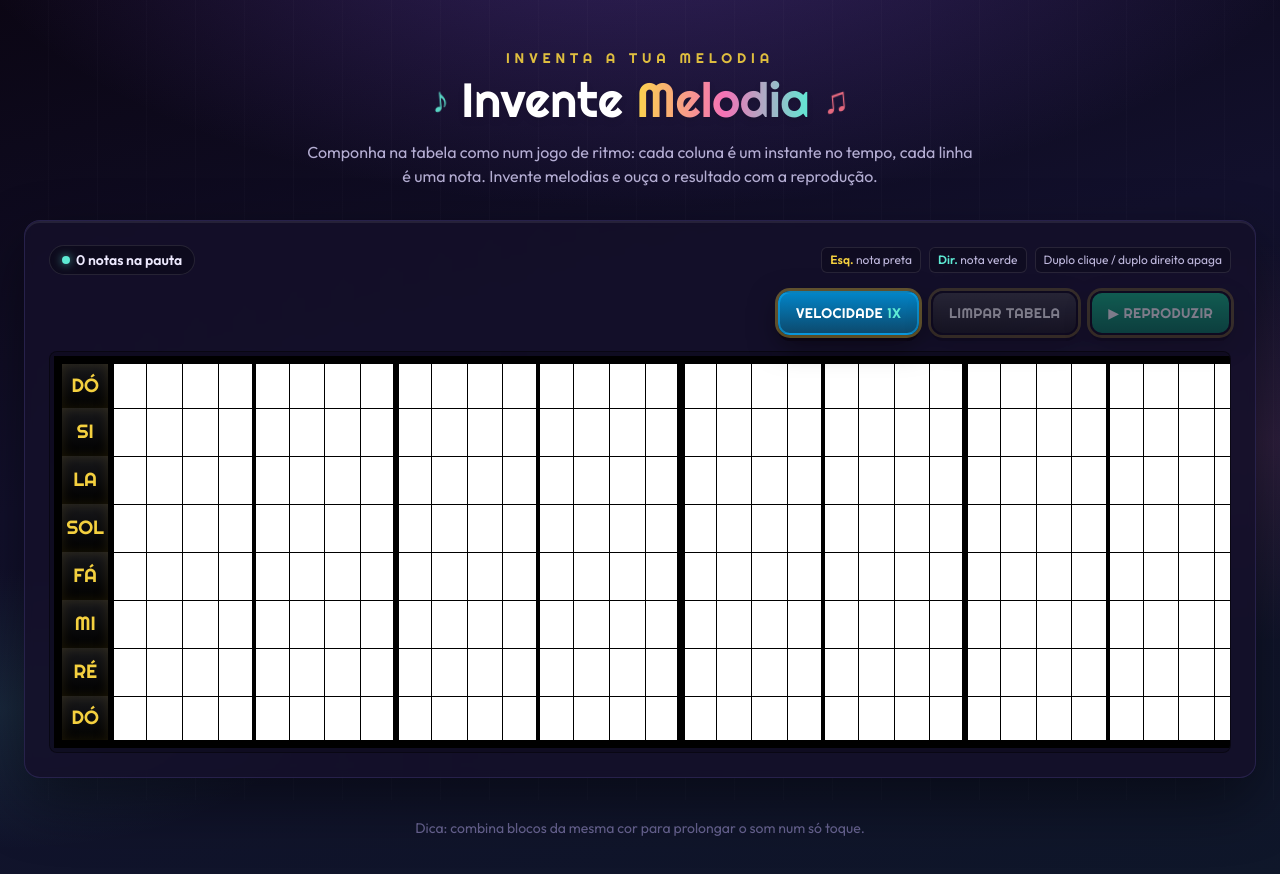
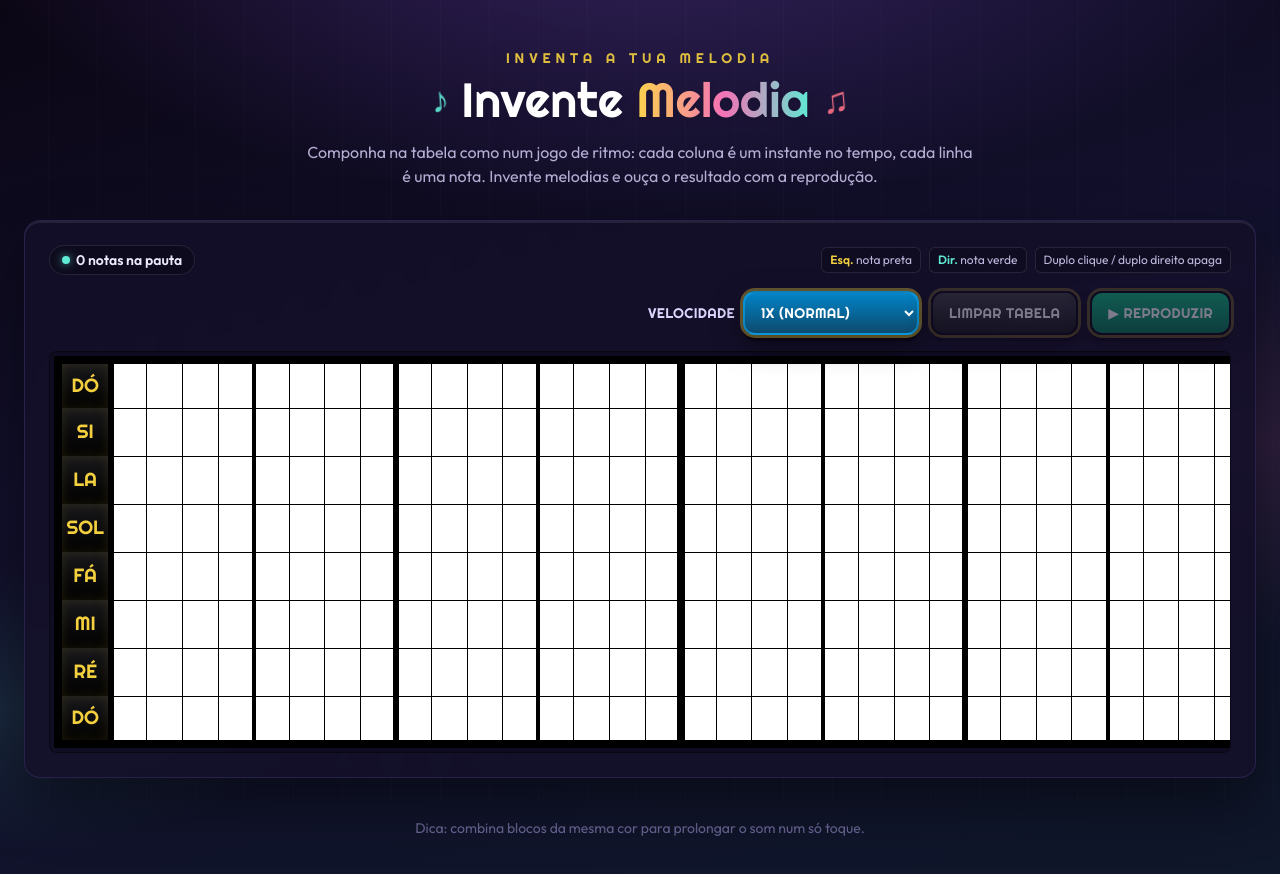
Before and after one commit to Andresa-Alves-Ribeiro/invente-melodia, a React (Create React App) app: page / in a window 1280 px wide. Shown: the top 874 px of the page. Built offline with nearby package versions, Linux system fonts and the light colour scheme.

Commit message:
feat: troca para select velocidade

```diff
--- a/src/components/NotesTable/NotesTable.jsx
+++ b/src/components/NotesTable/NotesTable.jsx
@@ -330,7 +330,6 @@ export default function NotesTable() {
     }
 
     const filledCount = Object.keys(cells).length;
-    const speedTier = PLAYBACK_SPEED_TIERS[speedTierIndex];
 
     return (
         <div className="w-full rounded-2xl border border-stage-line/80 bg-stage-panel/85 p-4 shadow-[0_24px_60px_rgba(0,0,0,0.45),inset_0_2px_0_rgba(255,255,255,0.08)] backdrop-blur-sm sm:p-6">
@@ -360,22 +359,33 @@ export default function NotesTable() {
             </div>
 
             <div className="mb-4 flex flex-col gap-2 sm:flex-row sm:flex-wrap sm:justify-end sm:gap-3">
-                <button
-                    type="button"
-                    onClick={() =>
-                        setSpeedTierIndex((i) => (i + 1) % PLAYBACK_SPEED_TIERS.length)
-                    }
-                    title="Clica para alternar: 1× normal até 5× (+100%)"
-                    className="rounded-xl border-2 border-sky-500/60 bg-gradient-to-b from-sky-600 to-sky-900 px-4 py-2.5 font-display text-sm uppercase tracking-wide text-white shadow-arcade transition hover:brightness-110"
-                >
-                    Velocidade{" "}
-                    <span className="text-stage-mint">{speedTier.label}</span>
-                    {speedTier.hint !== "normal" ? (
-                        <span className="ml-1 text-[0.7em] font-normal normal-case text-sky-100/90">
-                            ({speedTier.hint})
-                        </span>
-                    ) : null}
-                </button>
+                <div className="flex flex-col gap-1.5 sm:flex-row sm:items-center sm:gap-2">
+                    <label
+                        htmlFor="playback-speed"
+                        className="shrink-0 font-display text-xs uppercase tracking-wide text-violet-200 sm:text-sm"
+                    >
+                        Velocidade
+                    </label>
+                    <select
+                        id="playback-speed"
+                        value={speedTierIndex}
+                        disabled={isReplaying}
+                        onChange={(e) => setSpeedTierIndex(Number(e.target.value))}
+                        title={
+                            isReplaying
+                                ? "Não é possível alterar a velocidade durante a reprodução"
+                                : "Velocidade de reprodução (1× a 5×)"
+                        }
+                        className="min-w-[11rem] rounded-xl border-2 border-sky-500/60 bg-gradient-to-b from-sky-600 to-sky-900 px-3 py-2.5 font-display text-sm uppercase tracking-wide text-white shadow-arcade disabled:cursor-not-allowed disabled:opacity-45 enabled:hover:brightness-110"
+                    >
+                        {PLAYBACK_SPEED_TIERS.map((t, i) => (
+                            <option key={t.label + t.rate} value={i} className="bg-zinc-900 text-white">
+                                {t.label}
+                                {t.hint === "normal" ? " (normal)" : ` (${t.hint})`}
+                            </option>
+                        ))}
+                    </select>
+                </div>
                 <button
                     type="button"
                     onClick={handleClearEntireTable}
```
